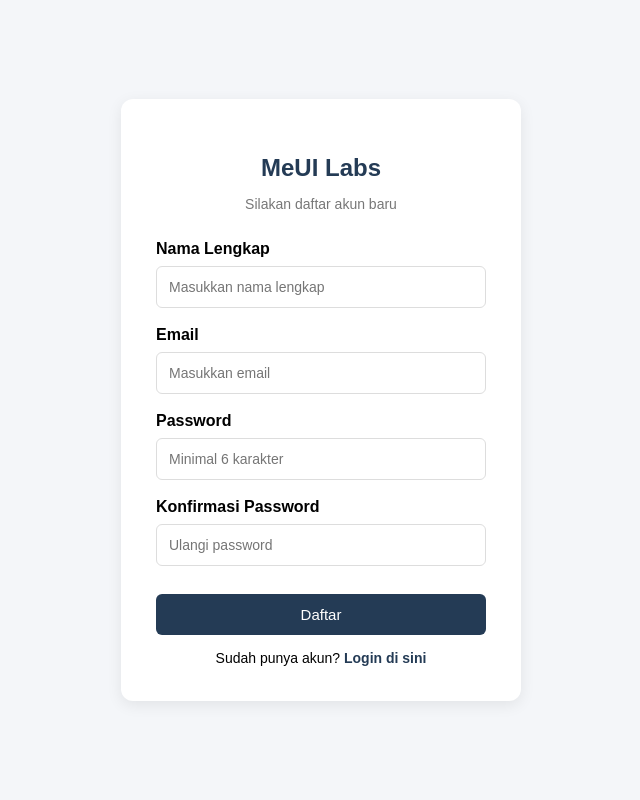
After one commit to nafiisahzalfa4/meuilabs, a Laravel app: page /register in a window 1280 px wide. The commit adds this page. Shown: the whole page, without its empty margins (319-959 px from the left). Run offline with Laravel 8, Linux system fonts and the light colour scheme; parts of the project's set-up code (start-up, migrations or seed data) failed here and were passed over.

Commit message:
fitur regis

```diff
--- /dev/null
+++ b/app/Http/Controllers/RegisterController.php
@@ -0,0 +1,42 @@
+<?php
+
+namespace App\Http\Controllers;
+
+use Illuminate\Http\Request;
+use App\User;
+use Illuminate\Support\Facades\Hash;
+use Illuminate\Support\Facades\Auth;
+
+class RegisterController extends Controller
+{
+    // Menampilkan form registrasi
+    public function showRegister()
+    {
+        return view('auth.register');
+    }
+
+    // Memproses data registrasi
+    public function register(Request $request)
+    {
+        // 1. Validasi input
+        $request->validate([
+            'name' => 'required|string|max:255',
+            'email' => 'required|string|email|max:255|unique:users',
+            'password' => 'required|string|min:6|confirmed', // 'confirmed' butuh input password_confirmation
+        ]);
+
+        // 2. Simpan ke database
+        $user = User::create([
+            'name' => $request->name,
+            'email' => $request->email,
+            'password' => Hash::make($request->password),
+            'role' => 'customer', // Default role untuk pendaftar baru adalah customer
+        ]);
+
+        // 3. Login otomatis setelah daftar
+        Auth::login($user);
+
+        // 4. Redirect ke halaman dashboard customer
+        return redirect()->route('customer.dashboard')->with('success', 'Registrasi berhasil!');
+    }
+}
--- a/resources/views/auth/login.blade.php
+++ b/resources/views/auth/login.blade.php
@@ -122,6 +122,10 @@
 
         <button type="submit">Login</button>
 
+        <div style="text-align: center; margin-top: 15px; font-size: 14px;">
+            Belum punya akun? <a href="{{ route('register') }}" style="color: #243b55; font-weight: bold; text-decoration: none;">Daftar di sini</a>
+        </div>
+
     </form>
 
 </div>
--- /dev/null
+++ b/resources/views/auth/register.blade.php
@@ -0,0 +1,163 @@
+<!DOCTYPE html>
+<html lang="id">
+<head>
+    <meta charset="UTF-8">
+    <meta name="viewport" content="width=device-width, initial-scale=1.0">
+    <title>Register - MeUI Labs</title>
+
+    <style>
+        * {
+            box-sizing: border-box;
+        }
+
+        body {
+            margin: 0;
+            font-family: Arial, sans-serif;
+            background: #f4f6f9;
+            display: flex;
+            justify-content: center;
+            align-items: center;
+            min-height: 100vh;
+        }
+
+        .login-container {
+            width: 100%;
+            max-width: 400px;
+            background: white;
+            padding: 35px;
+            border-radius: 12px;
+            box-shadow: 0 4px 15px rgba(0,0,0,.08);
+            margin: 20px 0; /* Tambahan agar tidak terlalu mepet di layar kecil */
+        }
+
+        h2 {
+            text-align: center;
+            color: #243b55;
+            margin-bottom: 8px;
+        }
+
+        .subtitle {
+            text-align: center;
+            color: #777;
+            margin-bottom: 28px;
+            font-size: 14px;
+        }
+
+        .form-group {
+            margin-bottom: 18px;
+        }
+
+        label {
+            display: block;
+            margin-bottom: 8px;
+            font-weight: bold;
+        }
+
+        input {
+            width: 100%;
+            padding: 12px;
+            border: 1px solid #ddd;
+            border-radius: 6px;
+            font-size: 14px;
+        }
+
+        button {
+            width: 100%;
+            padding: 12px;
+            background: #243b55;
+            color: white;
+            border: none;
+            border-radius: 6px;
+            font-size: 15px;
+            cursor: pointer;
+            margin-top: 10px;
+        }
+
+        button:hover {
+            background: #365575;
+        }
+
+        .error {
+            color: #dc3545;
+            font-size: 13px;
+            margin-top: 6px;
+            margin-bottom: 15px;
+        }
+    </style>
+</head>
+<body>
+
+<div class="login-container">
+
+    <h2>MeUI Labs</h2>
+    <p class="subtitle">Silakan daftar akun baru</p>
+
+    <!-- Menampilkan pesan error validasi -->
+    @if($errors->any())
+        <div class="error">
+            <ul style="margin: 0; padding-left: 20px;">
+                @foreach ($errors->all() as $error)
+                    <li>{{ $error }}</li>
+                @endforeach
+            </ul>
+        </div>
+    @endif
+
+    <form action="{{ route('register.post') }}" method="POST">
+        @csrf
+
+        <div class="form-group">
+            <label>Nama Lengkap</label>
+            <input
+                type="text"
+                name="name"
+                value="{{ old('name') }}"
+                placeholder="Masukkan nama lengkap"
+                required
+            >
+        </div>
+
+        <div class="form-group">
+            <label>Email</label>
+            <input
+                type="email"
+                name="email"
+                value="{{ old('email') }}"
+                placeholder="Masukkan email"
+                required
+            >
+        </div>
+
+        <div class="form-group">
+            <label>Password</label>
+            <input
+                type="password"
+                name="password"
+                placeholder="Minimal 6 karakter"
+                required
+            >
+        </div>
+
+        <div class="form-group">
+            <label>Konfirmasi Password</label>
+            <!-- name harus password_confirmation agar validasi 'confirmed' di controller jalan -->
+            <input
+                type="password"
+                name="password_confirmation"
+                placeholder="Ulangi password"
+                required
+            >
+        </div>
+
+        <button type="submit">Daftar</button>
+
+        <div style="text-align: center; margin-top: 15px; font-size: 14px;">
+            Sudah punya akun? <a href="{{ route('login') }}" style="color: #243b55; font-weight: bold; text-decoration: none;">Login di sini</a>
+        </div>
+
+    </form>
+
+</div>
+
+</body>
+</html>
--- a/routes/web.php
+++ b/routes/web.php
@@ -5,6 +5,7 @@ use Illuminate\Support\Facades\DB;
 
 // Controller halaman publik
 use App\Http\Controllers\ServicesController;
+use App\Http\Controllers\RegisterController;
 use App\Http\Controllers\LoginController;
 use App\Http\Controllers\Admin\PortofolioController as PublicPortofolioController;
 
@@ -53,6 +54,8 @@ Route::get('/', function () {
 | AUTHENTICATION
 |--------------------------------------------------------------------------
 */
+Route::get('/register', [RegisterController::class, 'showRegister'])->name('register');
+Route::post('/register', [RegisterController::class, 'register'])->name('register.post');
 
 Route::get('/login', [LoginController::class, 'showLogin'])
     ->name('login');
```
